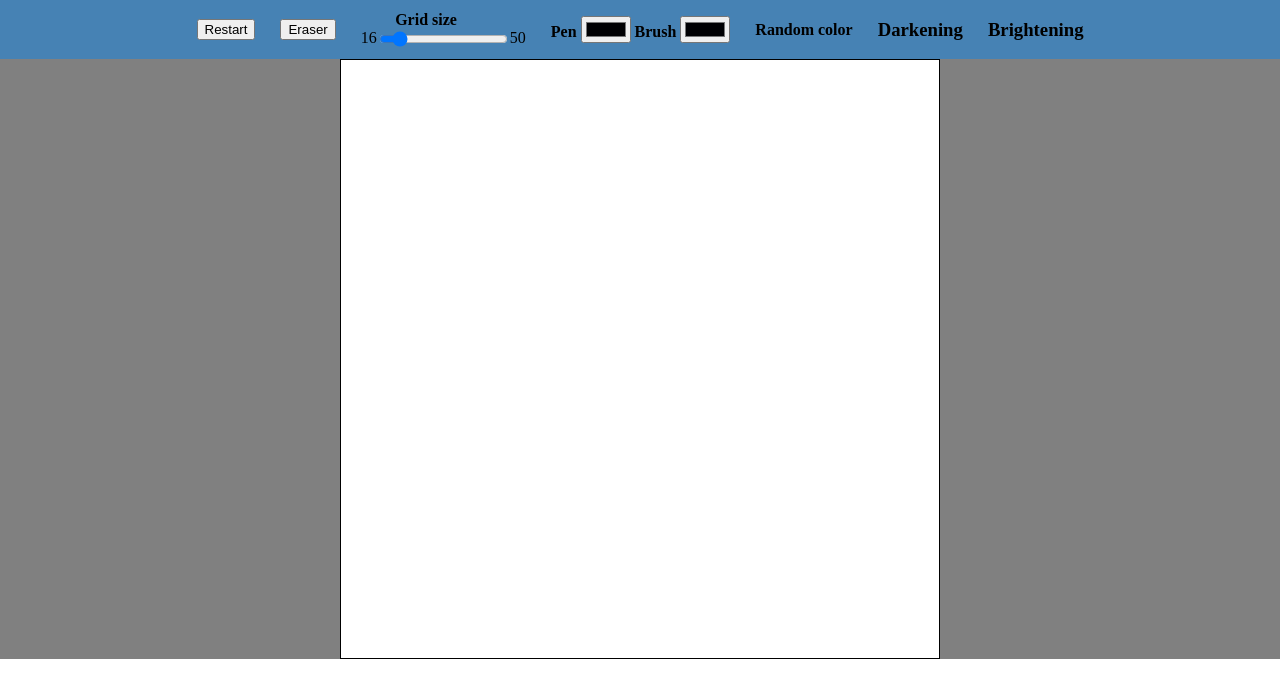
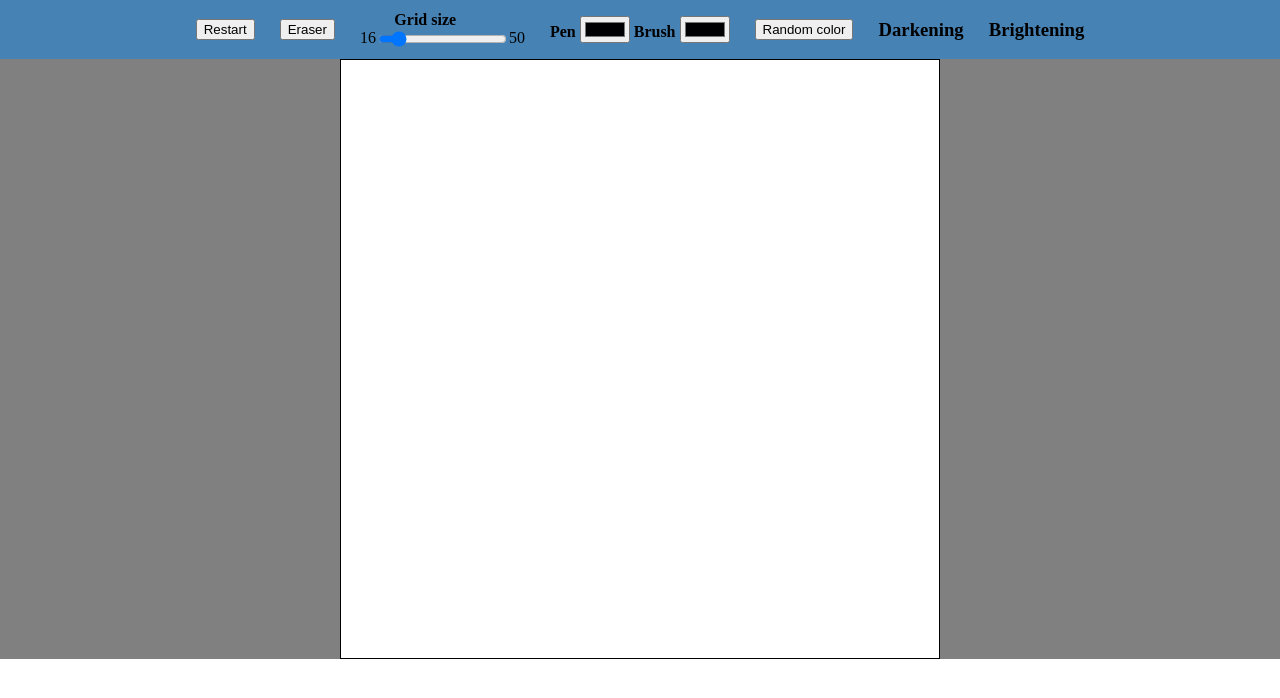
Before and after one commit to CamilleOnoda/etch-a-sketch, a plain HTML site: page index.html in a window 1280 px wide. Drawn offline with Linux system fonts and the light colour scheme.

Commit message:
Create a button to get random colors

```diff
--- a/index.html
+++ b/index.html
@@ -31,7 +31,7 @@
                 <label for="color-brush">Brush</label>
                 <input type="color" id="colorBrush" value="#000002">
             </div>
-            <label for="color-random">Random color</label>
+            <button type="button" id="random">Random color</button>
             <h3>Darkening</h3>
             <h3>Brightening</h3>
         </div>
```
